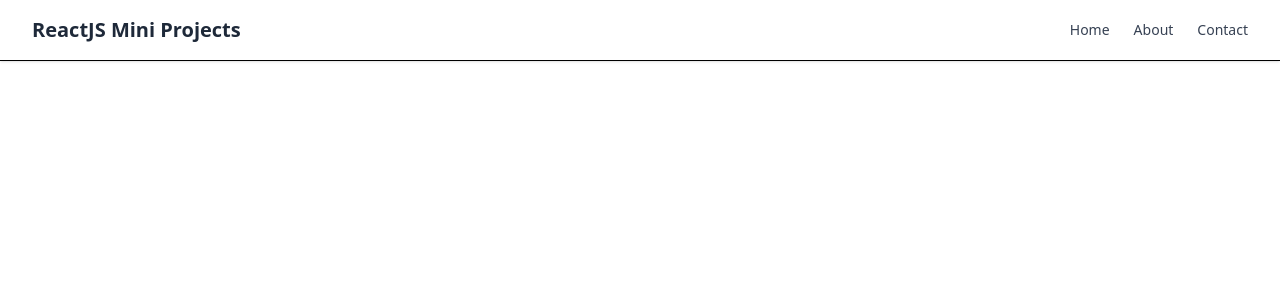
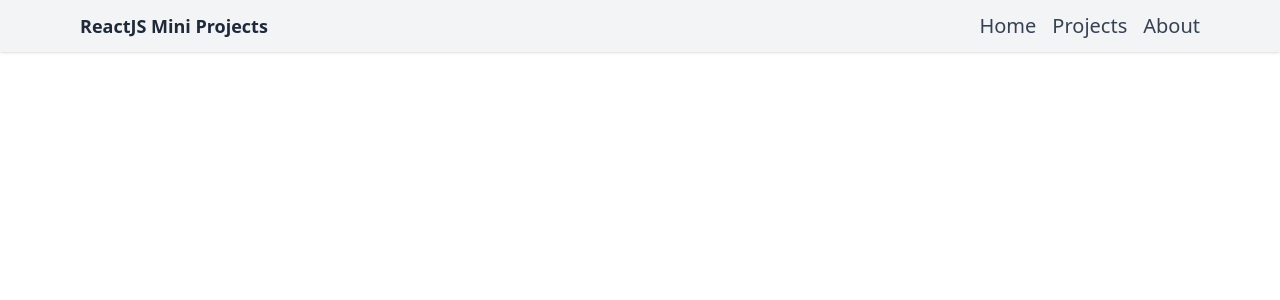
Before and after one commit to GopalKotimani/the-react-journey, a React (Vite) app: page / in a window 1280 px wide. Shown: the top 300 px of the page. Built offline with nearby package versions, Linux system fonts and the light colour scheme.

Commit message:
tailwindcss configuration

```diff
--- a/package.json
+++ b/package.json
@@ -5,7 +5,7 @@
   "type": "module",
   "scripts": {
     "dev": "vite",
-    "build": "vite build",
+    "build": "react-scripts build",
     "lint": "eslint .",
     "preview": "vite preview"
   },
--- a/src/components/Navbar.jsx
+++ b/src/components/Navbar.jsx
@@ -5,35 +5,27 @@ const Navbar = () => {
     const navigate = useNavigate();
 
     return (
-    <nav className="bg-white border-b shadow-sm sticky top-0 z-50">
-      <div className="max-w-7xl mx-auto px-4 sm:px-6 lg:px-8 py-4 flex justify-between items-center">
-        {/* Logo + Title */}
-        <div
-          className="flex items-center gap-2 cursor-pointer"
+        <nav className="bg-gray-100 shadow-sm">
+            <div className="max-w-6xl mx-auto px-4 py-3 flex justify-between items-center">
+                {/* Logo and Title */}
+                <div className="cursor-pointer"
                     onClick={() => navigate("/")}
                 >
-          <h1 className="text-xl font-bold text-gray-800">ReactJS Mini Projects</h1>
+                    <h1 className="text-lg font-bold text-gray-800">
+                        ReactJS Mini Projects
+                    </h1>
                 </div>
 
-        {/* Optional navigation items (expandable if needed) */}
-        <div className="hidden md:flex gap-6 text-gray-700 text-sm font-medium">
-          <button
-            onClick={() => navigate("/")}
-            className="hover:text-blue-600 transition"
-          >
+                {/* Nav Links */}
+                <div className="flex space-x-4 text-xl font-medium text-gray-700 ">
+                    <button onClick={() => navigate("/")} className="hover:text-blue-600 cursor-pointer">
                         Home
                     </button>
-          <button
-            onClick={() => navigate("/about")}
-            className="hover:text-blue-600 transition"
-          >
+                    <button onClick={() => navigate("/projects")} className="hover:text-blue-600 cursor-pointer">
+                        Projects
+                    </button>
+                    <button onClick={() => navigate("/about")} className="hover:text-blue-600 cursor-pointer">
                         About
-          </button>
-          <button
-            onClick={() => navigate("/contact")}
-            className="hover:text-blue-600 transition"
-          >
-            Contact
                     </button>
                 </div>
             </div>
```
Also changed, not shown: postcss.config.cjs (renamed from postcss.config.js). Lines whose indentation alone changed are shown as unchanged.
